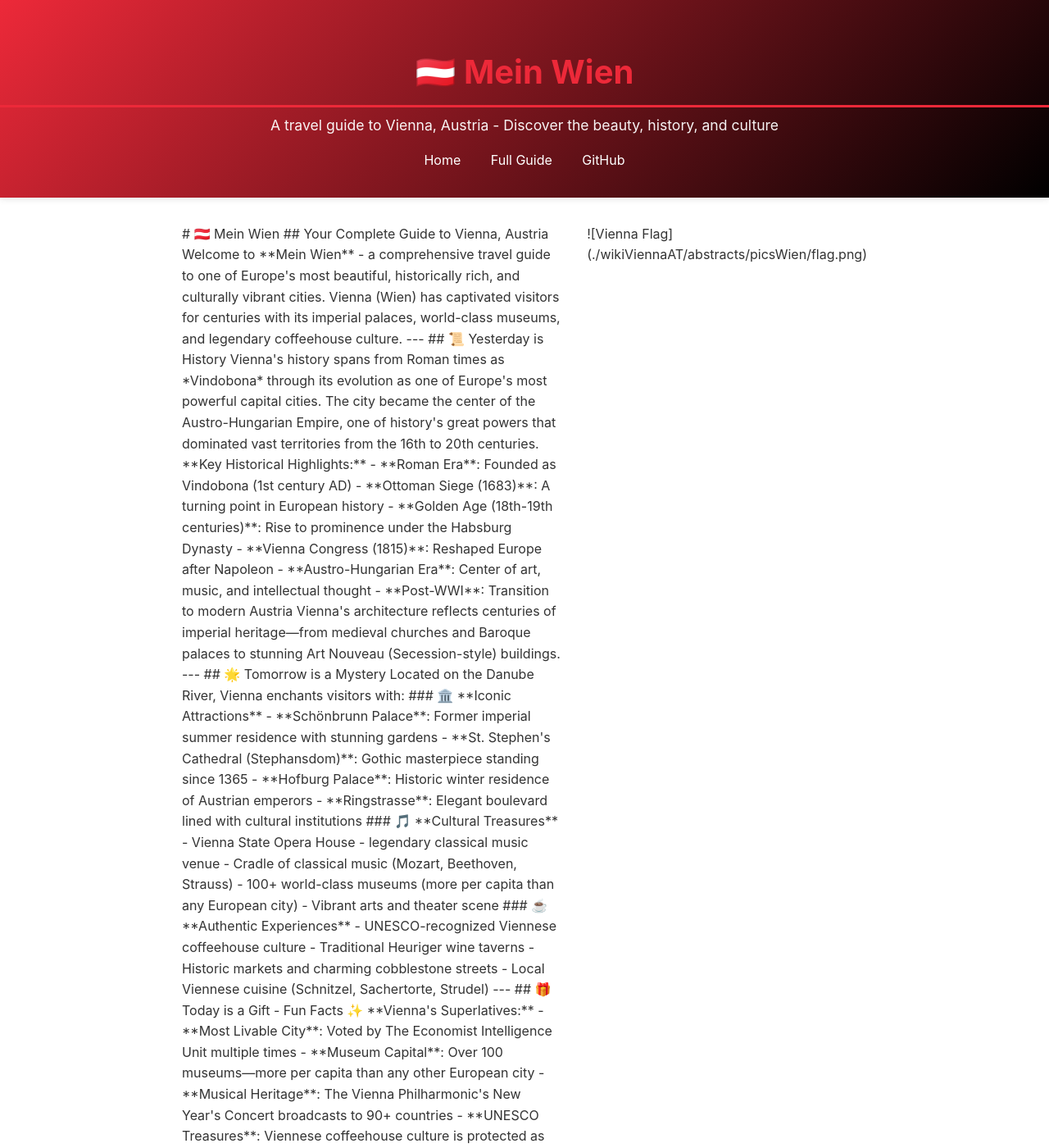
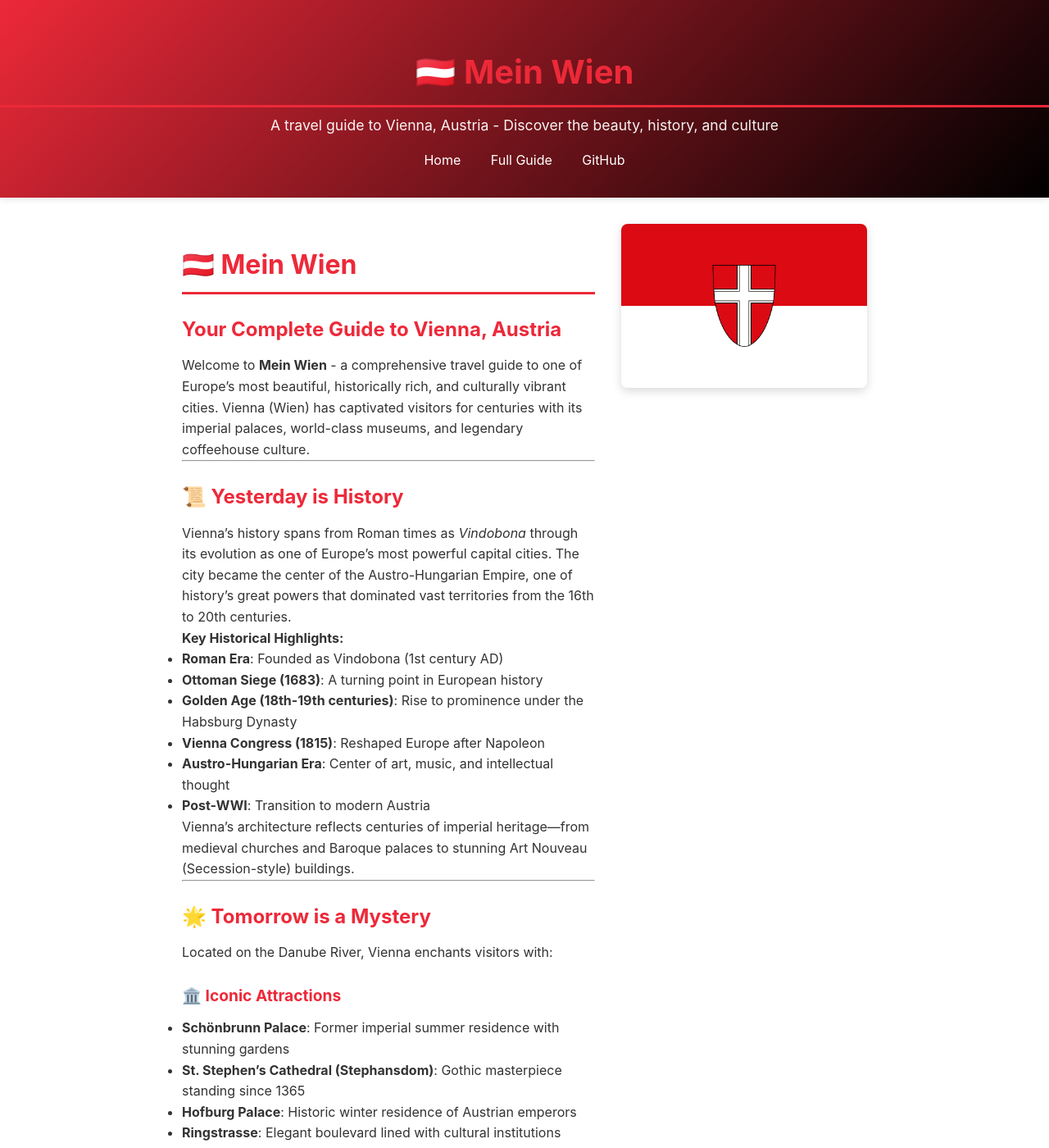
Before and after one commit to moServus/MondeMagnifique, a Jekyll site: the page built from wien.md, in a window 1280 px wide and 1400 px high. Shown: the whole window at 82% size. Built offline with Jekyll 4.4.1, drawn with Linux system fonts in a browser that asks for light colours; some of the changed text lies outside the part shown.

Commit message:
Fix wien.md raw markdown rendering by adding markdown=1 to layout divs

```diff
--- a/wien.md
+++ b/wien.md
@@ -3,8 +3,8 @@ layout: default
 title: Mein Wien - Vienna Travel Guide
 ---
 
-<div class="page-layout">
-<div class="page-content">
+<div class="page-layout" markdown="1">
+<div class="page-content" markdown="1">
 
 # 🇦🇹 Mein Wien
 ## Your Complete Guide to Vienna, Austria
@@ -93,7 +93,7 @@ Located on the Danube River, Vienna enchants visitors with:
 
 </div>
 
-<div class="page-sidebar">
+<div class="page-sidebar" markdown="1">
 
 ![Vienna Flag](./wikiViennaAT/abstracts/picsWien/flag.png)
 
```
